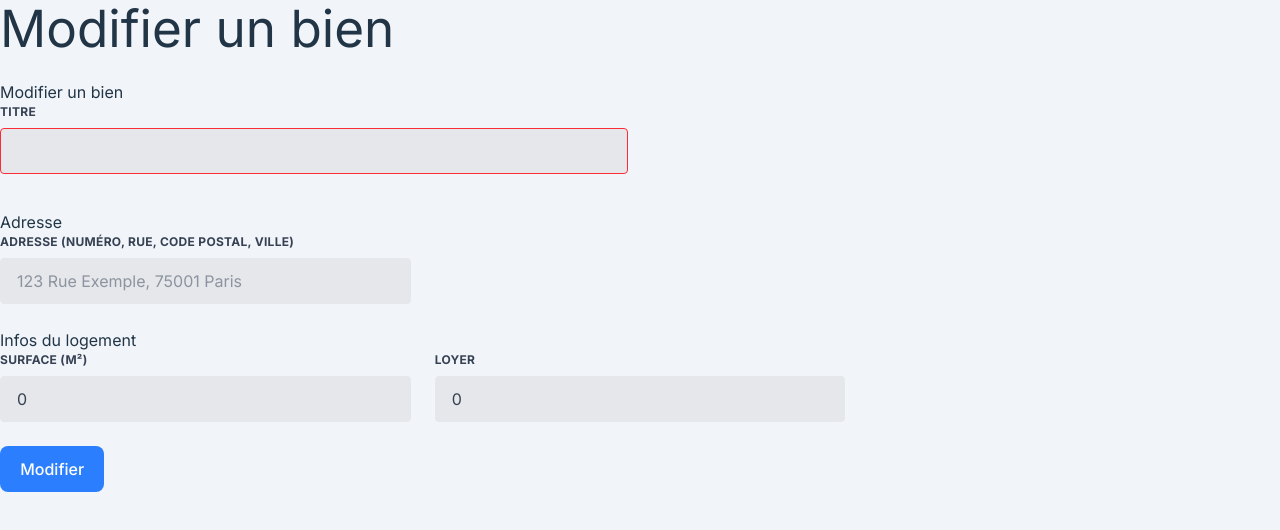
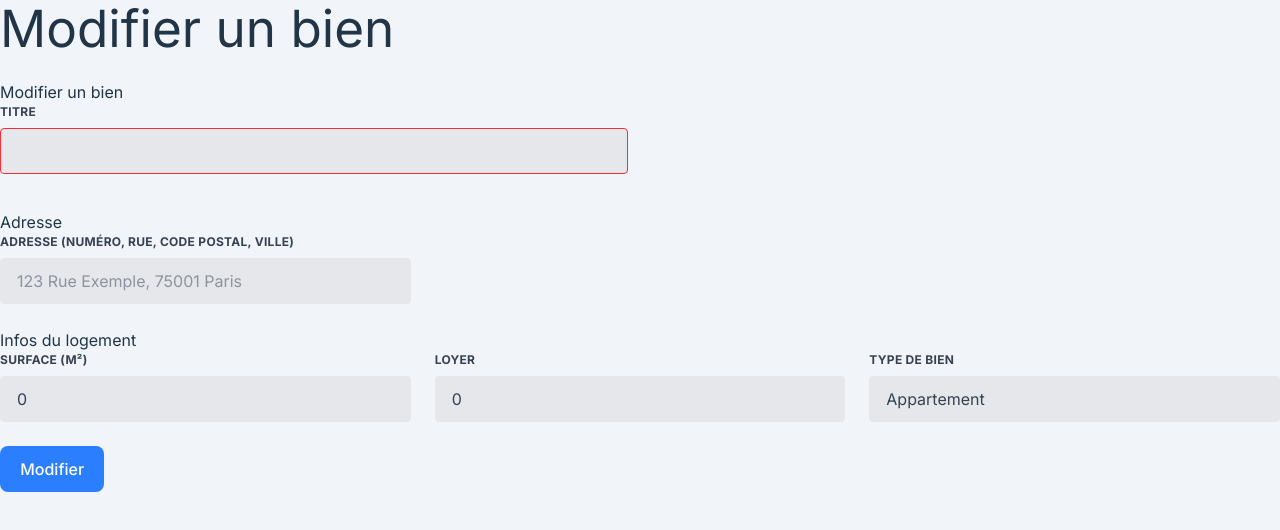
Before and after one commit to Aeltiel/EasyRentFront, a React (Vite) app in the folder easyRentFront/: page /modification/bien/1 in a window 1280 px wide. Shown: the top 530 px of the page. Built offline with nearby package versions, Linux system fonts and the light colour scheme; sample sign-in values are in the browser's storage.

Commit message:
feat: add property type selection and data source for types

```diff
--- a/easyRentFront/src/Pages/ModificationPage/ModificationPage.jsx
+++ b/easyRentFront/src/Pages/ModificationPage/ModificationPage.jsx
@@ -2,6 +2,7 @@ import React, { useState, useEffect } from "react";
 import Nav from "../../components/Nav";
 import { useLocation, useParams } from "react-router-dom";
 import { useAuth } from "../../Authentification/AuthContext";
+import bienTypes from "../../data/bienTypes.json";
 
 function ModificationPage() {
   const { id } = useParams();
@@ -144,6 +145,21 @@ function ModificationPage() {
                 className="appearance-none block w-full bg-gray-200 text-gray-700 border border-gray-200 rounded py-3 px-4 leading-tight focus:outline-none focus:bg-white"
               />
             </div>
+            <div className="w-full md:w-1/3 px-3">
+              <label className="block uppercase tracking-wide text-gray-700 text-xs font-bold mb-2" htmlFor="type">
+                Type de bien
+              </label>
+              <select
+                id="type"
+                value={type}
+                onChange={(e) => setType(e.target.value)}
+                className="appearance-none block w-full bg-gray-200 text-gray-700 border border-gray-200 rounded py-3 px-4 leading-tight focus:outline-none focus:bg-white"
+              >
+                {bienTypes.types.map((typeOption) => (
+                  <option key={typeOption} value={typeOption}>{typeOption}</option>
+                ))}
+              </select>
+            </div>
           </div>
 
           <div className="flex items-center justify-between">
--- a/easyRentFront/src/components/Formulaire.jsx
+++ b/easyRentFront/src/components/Formulaire.jsx
@@ -1,10 +1,11 @@
 import { useState } from "react";
 import { useAuth } from "../Authentification/AuthContext";
+import bienTypes from "../data/bienTypes.json";
 
 function Formulaire() {
   const [titre, setTitre] = useState("");
   const [loyer, setLoyer] = useState(0);
-  const [type, setType] = useState("Appartement");
+  const [type, setType] = useState(bienTypes.types[0]); // Utilisation du premier type par défaut
   const [surface, setSurface] = useState(0);
   const [ville, setVille] = useState("");
   const [rue, setRue] = useState("");
@@ -13,8 +14,6 @@ function Formulaire() {
   const [numeros, setNum] = useState("");
   const [user_id, setUserId] = useState(0);
   const { token } = useAuth();
-
-
 
   function decodeJwtPayload(token) {
     const base64Url = token.split('.')[1];
@@ -26,8 +25,6 @@ function Formulaire() {
     return JSON.parse(jsonPayload);
   }
 
-
-
   const handleSubmit = async (e) => {
     e.preventDefault();
 
@@ -37,7 +34,6 @@ function Formulaire() {
     } catch (error) {
       console.error("Erreur de décodage:", error);
     }
-
 
     // Vérification basique des champs
     if (!titre || !loyer || !surface || !ville || !rue || !codePostal) {
@@ -60,7 +56,6 @@ function Formulaire() {
       actif,
       locataire
     };
-
 
     try {
       const response = await fetch("http://localhost:8080/api/biens", {
@@ -202,20 +197,18 @@ function Formulaire() {
               className="block uppercase tracking-wide text-gray-700 text-xs font-bold mb-2"
               htmlFor="type"
             >
-              Type
+              Type de bien
             </label>
-            <div className="relative">
             <select
               id="type"
               value={type}
               onChange={(e) => setType(e.target.value)}
-                className="appearance-none w-full bg-gray-200 border border-gray-200 text-gray-700 py-3 px-4 pr-8 rounded leading-tight focus:outline-none focus:bg-white"
+              className="appearance-none block w-full bg-gray-200 text-gray-700 border border-gray-200 rounded py-3 px-4 leading-tight focus:outline-none focus:bg-white"
             >
-                <option>Appartement</option>
-                <option>Maison</option>
-                <option>Studio</option>
+              {bienTypes.types.map((typeOption) => (
+                <option key={typeOption} value={typeOption}>{typeOption}</option>
+              ))}
             </select>
-            </div>
           </div>
 
           <div className="w-full md:w-1/3 px-3">
--- /dev/null
+++ b/easyRentFront/src/data/bienTypes.json
@@ -0,0 +1,32 @@
+{
+  "types": [
+    "Appartement",
+    "Maison individuelle",
+    "Studio",
+    "Maison de ville",
+    "Duplex",
+    "Pavillon",
+    "Villa",
+    "Loft",
+    "Triplex",
+    "Garage",
+    "Parking",
+    "Local commercial",
+    "Bureau individuel",
+    "Local professionnel",
+    "Chambre en colocation",
+    "Chambre étudiante",
+    "Open space",
+    "Entrepôt",
+    "Atelier",
+    "Box fermé",
+    "Cave",
+    "Chalet",
+    "Bateau logement",
+    "Yourte",
+    "Cabane",
+    "Tiny house",
+    "Container aménagé",
+    "Abri de jardin"
+  ]
+}
```
Lines whose indentation alone changed are shown as unchanged.
